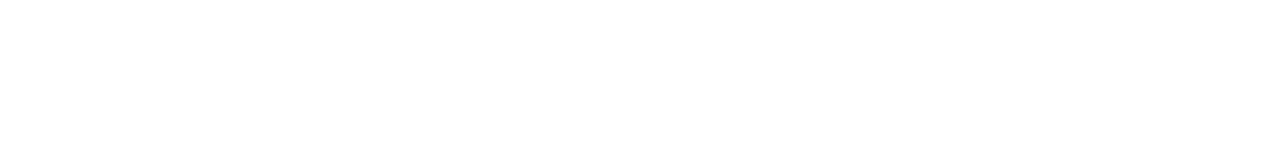
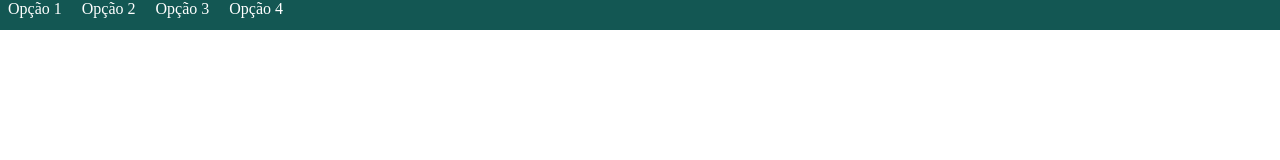
Before and after one commit to gedeoncordeiro/SiteLegal, a plain HTML site: page index.html in a window 1280 px wide. Drawn offline with Linux system fonts and the light colour scheme.

Commit message:
atualização

```diff
--- a/index.html
+++ b/index.html
@@ -4,9 +4,16 @@
     <meta charset="UTF-8">
     <meta http-equiv="X-UA-Compatible" content="IE=edge">
     <meta name="viewport" content="width=device-width, initial-scale=1.0">
+   <link rel="stylesheet" href="style.css">
     <title>Site Legal</title>
 </head>
 <body>
+    <header>
+        <a href="#">Opção 1</a>
+        <a href="#">Opção 2</a>
+        <a href="#">Opção 3</a>
+        <a href="#">Opção 4</a>
+    </header>
 
 </body>
 </html>
--- /dev/null
+++ b/style.css
@@ -0,0 +1,17 @@
+*{
+    padding: 0;
+    margin: 0;
+}
+header{
+    background-color: rgb(19, 87, 83);
+    color: white;
+    width: 100%;
+    height: 30px;
+
+
+}
+header a{
+    text-decoration: none;
+    color: white;
+    padding: 8px;
+}
```
